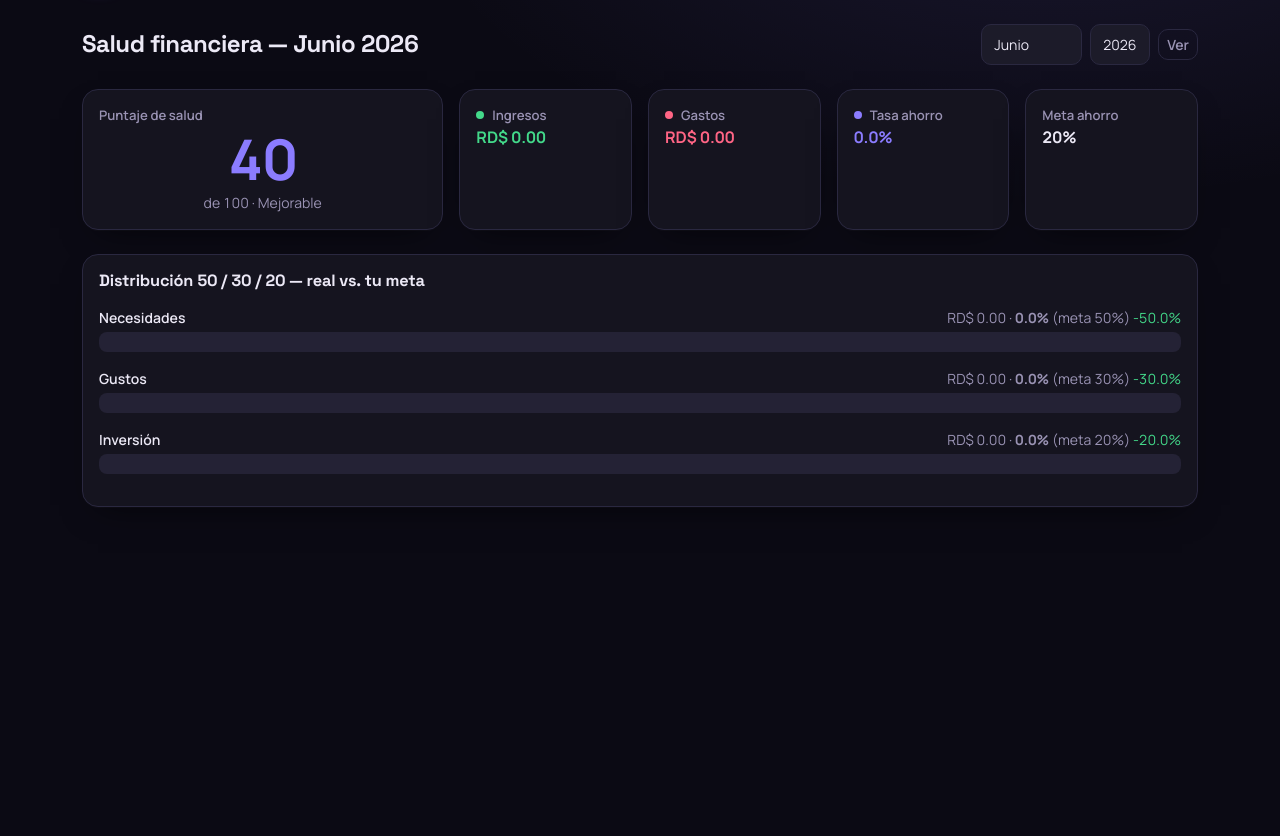
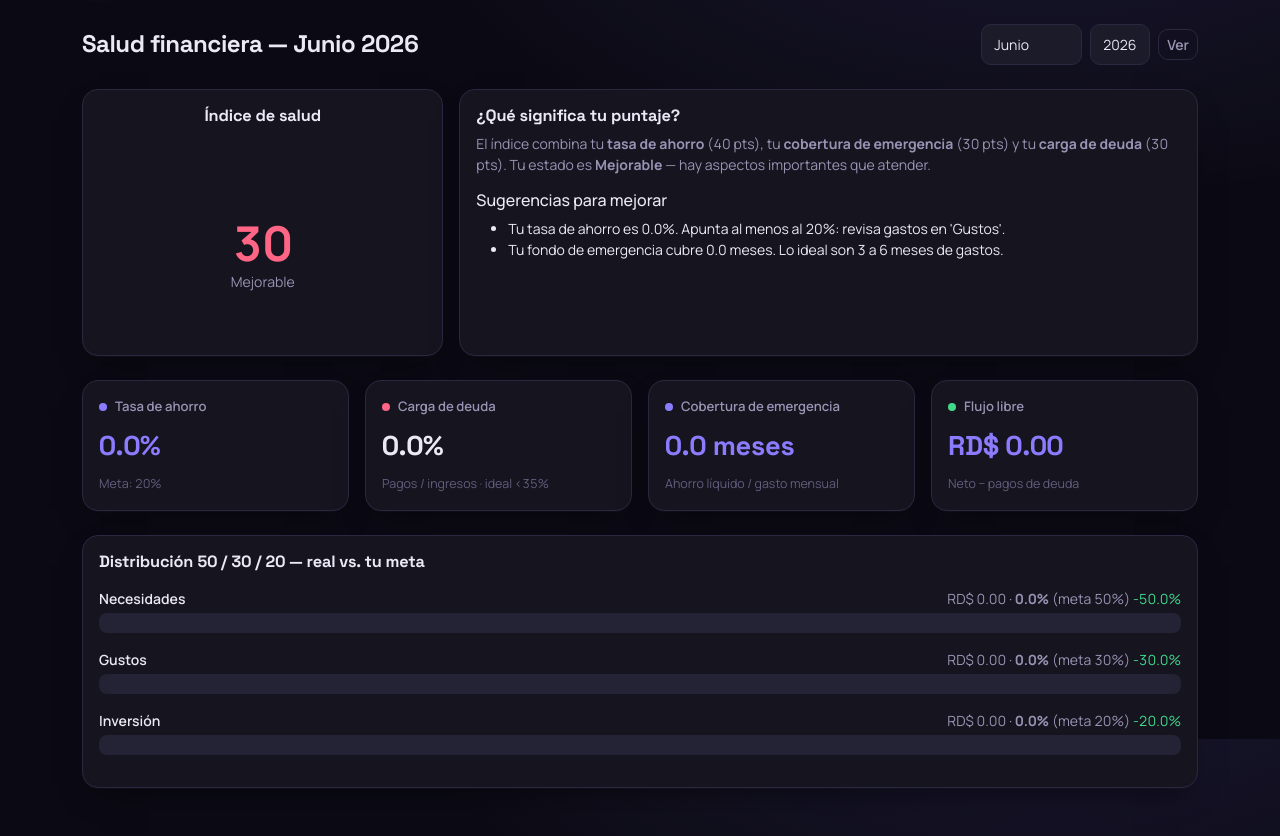
Before and after one commit to Peraltasolenny/finanzas-app, a Flask app: page /salud in a window 1280 px wide. Shown: the part 61-897 px from the top of the page. Before the commit the page ends 568 px from the top, so only its background shows below. Run offline with Flask 3, Linux system fonts and the light colour scheme; the visitor is signed in with stand-in values (Sample User, id 1); data comes from the database, SQL or seed files in the repository; data that the repository does not hold is empty.

Commit message:
v3: salud financiera con gauge circular, explicación, sugerencias y tarjetas (tasa ahorro, carga deuda, cobertura emergencia, flujo libre)

```diff
--- a/templates/salud.html
+++ b/templates/salud.html
@@ -15,25 +15,61 @@
 </div>
 
 <div class="row g-3 mb-4">
-  <div class="col-12 col-lg-4">
-    <div class="card kpi h-100"><div class="card-body text-center">
-      <div class="kpi-label">Puntaje de salud</div>
-      <div class="display-4 fw-bold {{ 'txt-net' if score >= 70 else ('txt-save' if score >= 40 else 'txt-out') }}">{{ score }}</div>
-      <div class="small text-muted">de 100 · {{ 'Excelente' if score >= 70 else ('Mejorable' if score >= 40 else 'Atención') }}</div>
+  {# Índice de salud como gráfico circular #}
+  <div class="col-lg-4">
+    <div class="card shadow-sm h-100"><div class="card-body text-center">
+      <h5 class="card-title mb-2">Índice de salud</h5>
+      <div style="position:relative; max-width:220px; margin:0 auto">
+        <canvas id="gauge" height="200"></canvas>
+        <div style="position:absolute; top:58%; left:0; right:0; transform:translateY(-50%)">
+          <div class="display-5 fw-bold {{ 'txt-net' if score >= 75 else ('txt-save' if score >= 50 else 'txt-out') }}">{{ score }}</div>
+          <div class="small text-muted">{{ estado }}</div>
+        </div>
+      </div>
     </div></div>
   </div>
-  <div class="col-6 col-lg-2"><div class="card kpi h-100"><div class="card-body">
-    <div class="kpi-label"><span class="dot dot-in"></span> Ingresos</div>
-    <div class="fw-bold txt-in">{{ money(ingresos) }}</div></div></div></div>
-  <div class="col-6 col-lg-2"><div class="card kpi h-100"><div class="card-body">
-    <div class="kpi-label"><span class="dot dot-out"></span> Gastos</div>
-    <div class="fw-bold txt-out">{{ money(gastos) }}</div></div></div></div>
-  <div class="col-6 col-lg-2"><div class="card kpi h-100"><div class="card-body">
-    <div class="kpi-label"><span class="dot dot-save"></span> Tasa ahorro</div>
-    <div class="fw-bold txt-save">{{ '%.1f'|format(tasa_ahorro) }}%</div></div></div></div>
-  <div class="col-6 col-lg-2"><div class="card kpi h-100"><div class="card-body">
-    <div class="kpi-label">Meta ahorro</div>
-    <div class="fw-bold">20%</div></div></div></div>
+
+  {# Qué significa + sugerencias #}
+  <div class="col-lg-8">
+    <div class="card shadow-sm h-100"><div class="card-body">
+      <h5 class="card-title mb-2">¿Qué significa tu puntaje?</h5>
+      <p class="small text-muted">El índice combina tu <strong>tasa de ahorro</strong> (40 pts), tu <strong>cobertura de emergencia</strong> (30 pts) y tu <strong>carga de deuda</strong> (30 pts).
+        Tu estado es <strong>{{ estado }}</strong>
+        {% if score >= 75 %}— tus finanzas están sólidas.
+        {% elif score >= 50 %}— vas bien, con espacio para mejorar.
+        {% elif score >= 30 %}— hay aspectos importantes que atender.
+        {% else %}— conviene actuar pronto sobre ahorro y deuda.{% endif %}
+      </p>
+      <h6 class="mt-3">Sugerencias para mejorar</h6>
+      <ul class="small mb-0">
+        {% for s in sugerencias %}<li>{{ s }}</li>{% endfor %}
+      </ul>
+    </div></div>
+  </div>
+</div>
+
+{# Tarjetas de métricas #}
+<div class="row g-3 mb-4">
+  <div class="col-6 col-lg-3"><div class="card kpi h-100"><div class="card-body">
+    <div class="kpi-label"><span class="dot dot-save"></span> Tasa de ahorro</div>
+    <div class="kpi-value txt-save">{{ '%.1f'|format(tasa_ahorro) }}%</div>
+    <div class="kpi-sub">Meta: 20%</div>
+  </div></div></div>
+  <div class="col-6 col-lg-3"><div class="card kpi h-100"><div class="card-body">
+    <div class="kpi-label"><span class="dot dot-out"></span> Carga de deuda</div>
+    <div class="kpi-value {{ 'txt-out' if carga_deuda > 35 else '' }}">{{ '%.1f'|format(carga_deuda) }}%</div>
+    <div class="kpi-sub">Pagos / ingresos · ideal &lt;35%</div>
+  </div></div></div>
+  <div class="col-6 col-lg-3"><div class="card kpi h-100"><div class="card-body">
+    <div class="kpi-label"><span class="dot dot-net"></span> Cobertura de emergencia</div>
+    <div class="kpi-value {{ 'txt-net' if cobertura_meses >= 3 else 'txt-save' }}">{{ cobertura_meses }} meses</div>
+    <div class="kpi-sub">Ahorro líquido / gasto mensual</div>
+  </div></div></div>
+  <div class="col-6 col-lg-3"><div class="card kpi h-100"><div class="card-body">
+    <div class="kpi-label"><span class="dot dot-in"></span> Flujo libre</div>
+    <div class="kpi-value {{ 'txt-net' if flujo_libre >= 0 else 'txt-out' }}">{{ money(flujo_libre) }}</div>
+    <div class="kpi-sub">Neto − pagos de deuda</div>
+  </div></div></div>
 </div>
 
 <div class="card shadow-sm"><div class="card-body">
@@ -43,17 +79,20 @@
     <div class="d-flex justify-content-between small mb-1">
       <span class="fw-semibold">{{ f.label }}</span>
       <span class="text-muted">{{ money(f.monto) }} · <strong>{{ f.real_pct }}%</strong> (meta {{ '%g'|format(f.meta_pct) }}%)
-        {% if f.delta > 0 %}<span class="txt-out">+{{ f.delta }}%</span>{% elif f.delta < 0 %}<span class="txt-in">{{ f.delta }}%</span>{% endif %}
-      </span>
+        {% if f.delta > 0 %}<span class="txt-out">+{{ f.delta }}%</span>{% elif f.delta < 0 %}<span class="txt-in">{{ f.delta }}%</span>{% endif %}</span>
     </div>
-    <div class="progress" style="height:20px; position:relative">
-      {% set color = 'bg-info' if f.key=='invest' else ('bg-primary' if f.key=='need' else 'bg-warning') %}
-      <div class="progress-bar {{ color }}" style="width: {{ [f.real_pct, 100]|min }}%">{{ f.real_pct }}%</div>
-    </div>
+    <div class="progress" style="height:20px">{% set color = 'bg-info' if f.key=='invest' else ('bg-primary' if f.key=='need' else 'bg-warning') %}<div class="progress-bar {{ color }}" style="width: {{ [f.real_pct, 100]|min }}%">{{ f.real_pct }}%</div></div>
   </div>
   {% endfor %}
-  {% if health.sin_clasificar > 0 %}
-    <p class="text-muted small mb-0">⚠️ {{ money(health.sin_clasificar) }} en gastos sin clasificar. Asigna un grupo a esas categorías en <a href="{{ url_for('v2.configuracion') }}">Configuración</a>.</p>
-  {% endif %}
 </div></div>
+
+<script>
+  const _score = {{ score }};
+  const _col = _score >= 75 ? '#22c55e' : (_score >= 50 ? '#f59e0b' : '#ef4444');
+  new Chart(document.getElementById('gauge'), {
+    type: 'doughnut',
+    data: { datasets: [{ data: [_score, 100 - _score], backgroundColor: [_col, 'rgba(120,120,140,.18)'], borderWidth: 0 }] },
+    options: { rotation: -90, circumference: 180, cutout: '72%', plugins: { legend: { display: false }, tooltip: { enabled: false } } }
+  });
+</script>
 {% endblock %}
--- a/v2.py
+++ b/v2.py
@@ -577,15 +577,72 @@ def salud():
     ingresos = sum(finance.to_base(t.amount, t.currency, current_user, rates)
                    for t in txs if t.type == "income")
     gastos = health["total"]
-    tasa_ahorro = ((ingresos - gastos) / ingresos * 100) if ingresos > 0 else 0.0
-    # Puntaje simple de salud (0-100): cercanía a metas + tasa de ahorro positiva.
-    desvio = sum(abs(f["delta"]) for f in health["filas"])
-    score = max(0, min(100, round(100 - desvio / 2 + (10 if ingresos > gastos else -10))))
+    neto = ingresos - gastos
+    tasa_ahorro = (neto / ingresos * 100) if ingresos > 0 else 0.0
+
+    # Ahorro líquido = cuentas de ahorro/corriente, convertido a base.
+    ahorro_liquido = sum(
+        finance.to_base(a.balance, a.currency, current_user, rates)
+        for a in Account.query.filter_by(user_id=current_user.id, is_active=True)
+        .filter(Account.kind.in_(["ahorro", "corriente"])).all())
+
+    # Gasto promedio mensual (últimos 3 meses).
+    sumg = cont = 0
+    for i in range(3):
+        y = year + (month - 1 - i) // 12
+        m = (month - 1 - i) % 12 + 1
+        mt = Transaction.query.filter(
+            Transaction.user_id == current_user.id, Transaction.type == "expense",
+            extract("year", Transaction.tx_date) == y,
+            extract("month", Transaction.tx_date) == m).all()
+        g = sum(finance.to_base(t.amount, t.currency, current_user, rates) for t in mt)
+        if g > 0:
+            sumg += g
+            cont += 1
+    gasto_prom = (sumg / cont) if cont else gastos
+
+    # Deuda y pagos mínimos.
+    from models import LIABILITY_KINDS, Debt
+    pasivos = Account.query.filter_by(user_id=current_user.id, is_active=True).filter(
+        Account.kind.in_(LIABILITY_KINDS)).all()
+    deudas = Debt.query.filter_by(user_id=current_user.id).all()
+    pago_min = sum(finance.to_base(a.minimum_payment, a.currency, current_user, rates) for a in pasivos) \
+        + sum(d.minimum_payment for d in deudas)
+
+    # Métricas.
+    cobertura_meses = round(ahorro_liquido / gasto_prom, 1) if gasto_prom > 0 else 0.0
+    carga_deuda = round(pago_min / ingresos * 100, 1) if ingresos > 0 else 0.0
+    flujo_libre = round(neto - pago_min, 2)
+
+    # Puntaje (0-100): ahorro (40) + emergencia (30) + deuda (30).
+    p_ahorro = min(40, max(0, tasa_ahorro / 20 * 40))
+    p_emerg = min(30, cobertura_meses / 6 * 30)
+    p_deuda = 30 * (1 - min(carga_deuda, 50) / 50)
+    score = max(0, min(100, round(p_ahorro + p_emerg + p_deuda)))
+    estado = ("Excelente" if score >= 75 else "Bien" if score >= 50
+              else "Mejorable" if score >= 30 else "Atención")
+
+    # Sugerencias.
+    sugerencias = []
+    if tasa_ahorro < 20:
+        sugerencias.append(f"Tu tasa de ahorro es {tasa_ahorro:.1f}%. Apunta al menos al 20%: revisa gastos en 'Gustos'.")
+    if cobertura_meses < 3:
+        sugerencias.append(f"Tu fondo de emergencia cubre {cobertura_meses} meses. Lo ideal son 3 a 6 meses de gastos.")
+    if carga_deuda > 35:
+        sugerencias.append(f"Tus pagos de deuda son {carga_deuda:.0f}% de tus ingresos (alto). Intenta bajar de 35%.")
+    if health["sin_clasificar"] > 0:
+        sugerencias.append("Tienes gastos sin clasificar; asígnales un grupo en Configuración para una mejor lectura.")
+    if not sugerencias:
+        sugerencias.append("¡Vas muy bien! Mantén tu tasa de ahorro y tu fondo de emergencia.")
+
     return render_template("salud.html", health=health, year=year, month=month,
                            meses=MESES, mes_nombre=MESES[month],
                            years=list(range(hoy.year - 3, hoy.year + 2)),
                            ingresos=ingresos, gastos=gastos, tasa_ahorro=tasa_ahorro,
-                           score=score, s=current_user.settings,
+                           score=score, estado=estado, sugerencias=sugerencias,
+                           ahorro_liquido=ahorro_liquido, gasto_prom=gasto_prom,
+                           cobertura_meses=cobertura_meses, carga_deuda=carga_deuda,
+                           flujo_libre=flujo_libre, s=current_user.settings,
                            base=current_user.settings.base_currency)
 
 
```
